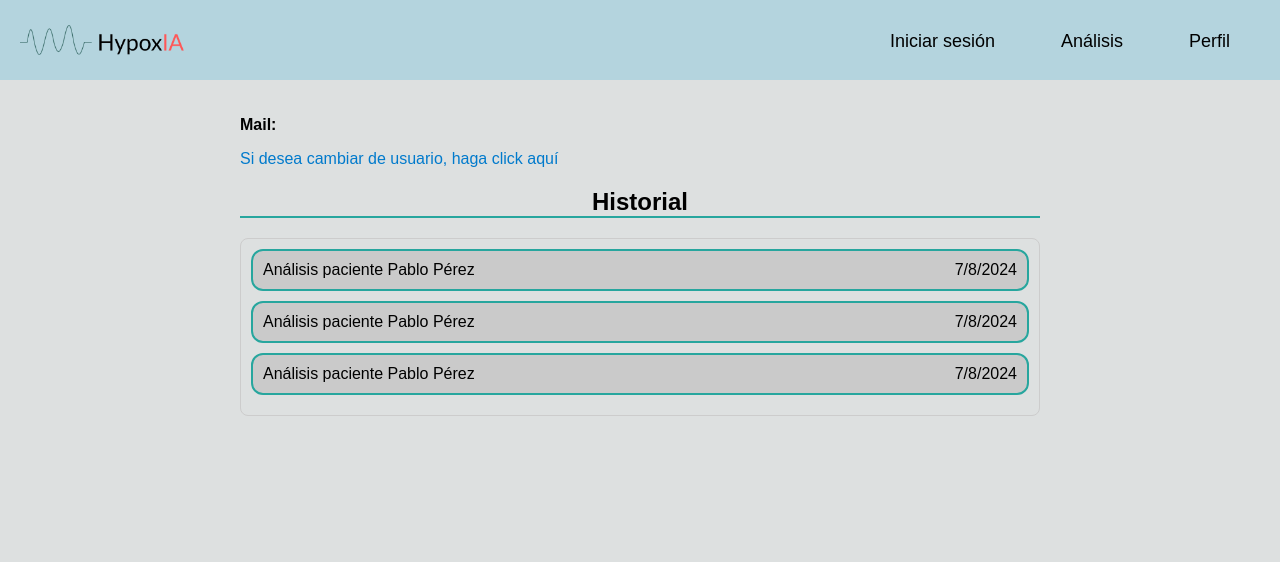
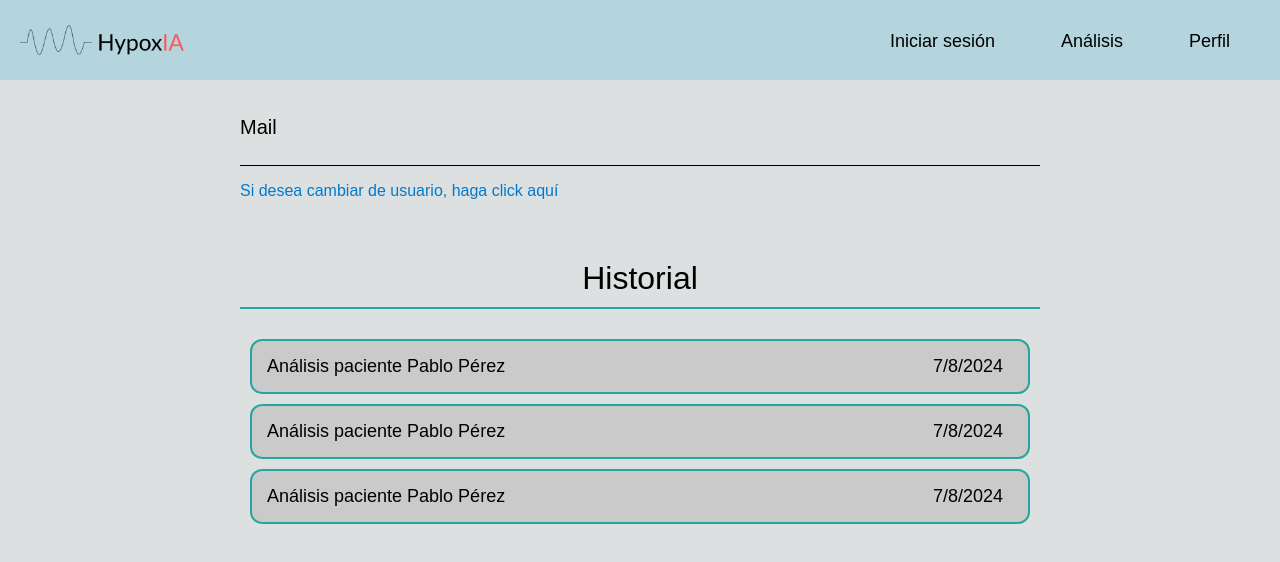
Before and after one commit to benipasto/HypoxIA-frontend, a SvelteKit app in the folder prueba-svelte-grafico/graficotest/: page /perfil in a window 1280 px wide. Shown: the top 562 px of the page. Built offline with nearby package versions, Linux system fonts and the light colour scheme.

Commit message:
feat(perfil): boton de logout

```diff
--- a/prueba-svelte-grafico/graficotest/src/routes/(layout)/perfil/+page.svelte
+++ b/prueba-svelte-grafico/graficotest/src/routes/(layout)/perfil/+page.svelte
@@ -1,6 +1,13 @@
 <script lang="ts">
     // Recuperar el mail del usuario logueado desde localStorage
     let userMail: string = JSON.parse(localStorage.getItem('user') ?? '{}').mail || '';
+
+    function logout(event: MouseEvent) {
+        event.preventDefault(); // Evitar el comportamiento predeterminado del enlace
+        localStorage.removeItem('user');
+        // Redirigir al usuario si es necesario
+        window.location.href = "/login"; // Redirigir al login después del logout
+    }
 </script>
 
 <style>
@@ -9,6 +16,16 @@
         margin: 0 auto;
         max-width: 800px;
         padding: 20px;
+    }
+
+    strong{
+        font-weight: 100;
+        font-size: 20px;
+    }
+
+    .mail{
+        border-bottom: 1px solid #000000;
+        padding: 5px 0px;
     }
 
     .link {
@@ -23,20 +40,22 @@
     }
 
     .menu {
-        margin-top: 20px;
+        margin-top: 50px;
     }
 
     .menu-title {
-        font-size: 24px;
+        font-size: 32px;
         text-align: center;
         border-bottom: 2px solid #27A69E;
         margin-bottom: 20px;
+        font-weight: 100;
+        padding: 10px 0px;
     }
 
     .menu-items {
         max-height: 300px; /* Altura máxima del scroll */
         overflow-y: auto;
-        border: 1px solid #ccc;
+        border: 0px solid #ccc;
         border-radius: 8px;
         padding: 10px;
     }
@@ -45,11 +64,16 @@
         display: flex;
         justify-content: space-between;
         align-items: center;
-        padding: 10px;
+        padding: 15px;
         margin-bottom: 10px;
         background-color: #CACACA;
         border-radius: 12px;
         border: 2px solid #27A69E;
+    }
+
+    span{
+        font-size: 18px;
+        margin-right: 10px;
     }
 
     .menu-item:hover {
@@ -64,9 +88,9 @@
 <div class="container">
 
     <div class="user-info">
-        <p><strong>Mail:</strong></p>
-        <p>{userMail}</p>
-        <a href="/login" class="link">Si desea cambiar de usuario, haga click aquí</a>
+        <p><strong>Mail</strong></p>
+        <p class="mail">{userMail}</p>
+        <a href="#" on:click={logout} class="link">Si desea cambiar de usuario, haga click aquí</a>
     </div>
 
     <div class="menu">
```
